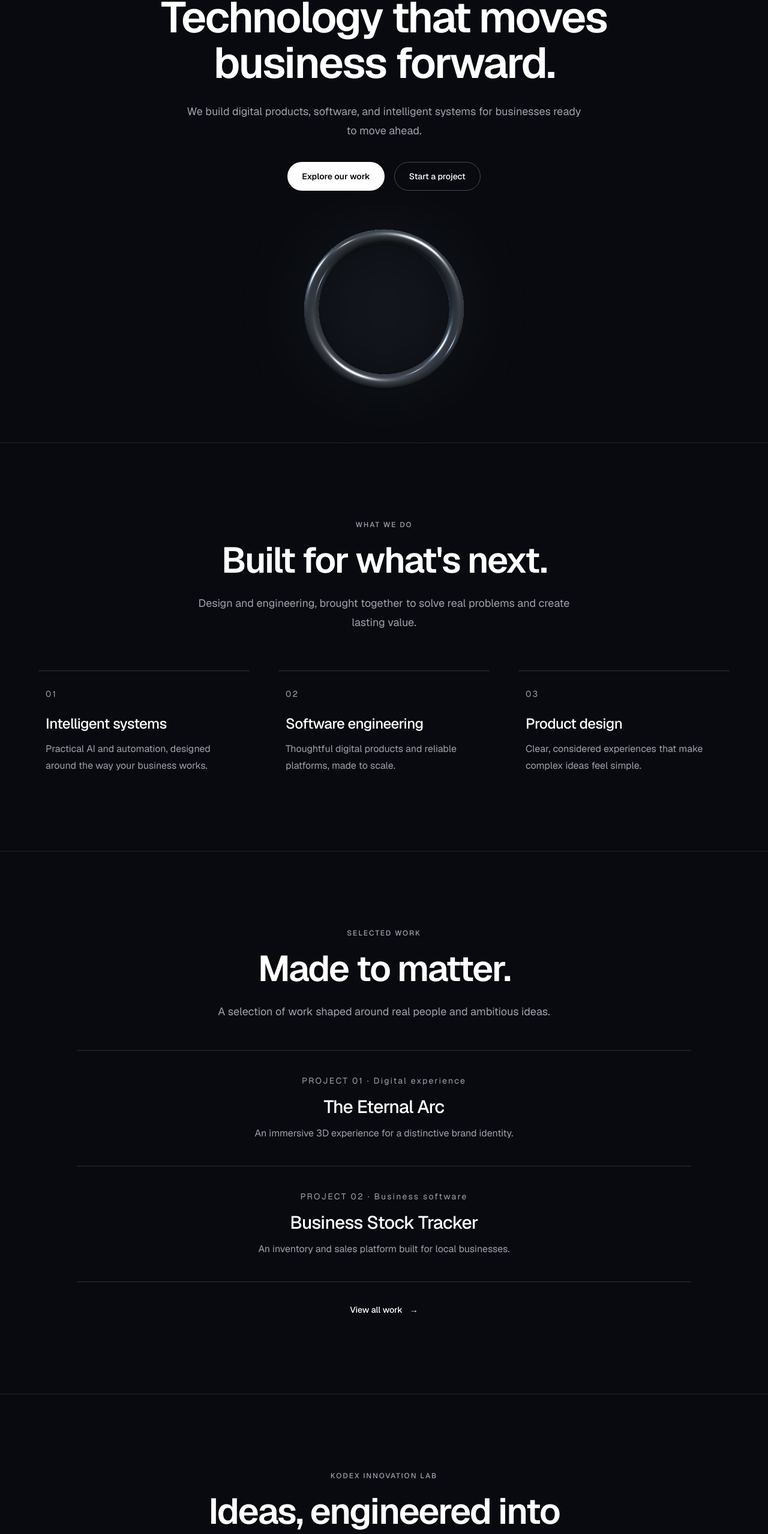
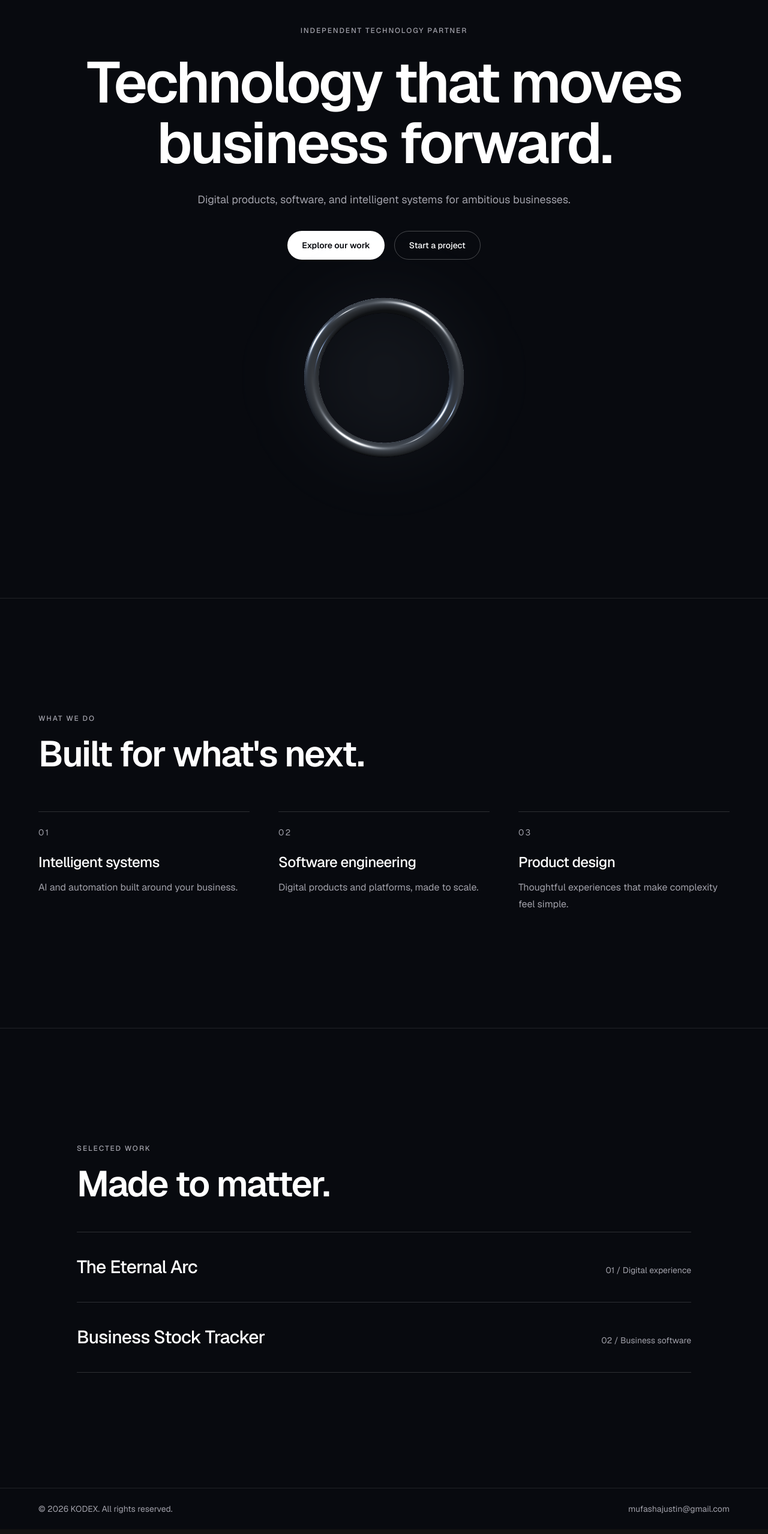
Before and after one commit to Justin-Mufasha/KODEX, a Next.js app: page / in a window 1280 px wide. Shown: the part 230-2788 px from the top of the page at 60% size. Built offline with nearby package versions, Linux system fonts and the light colour scheme.

Commit message:
Phase 3: Refined homepage to premium minimal design

```diff
--- a/app/page.tsx
+++ b/app/page.tsx
@@ -4,32 +4,27 @@ const services = [
   {
     number: "01",
     title: "Intelligent systems",
-    description:
-      "Practical AI and automation, designed around the way your business works.",
+    description: "AI and automation built around your business.",
   },
   {
     number: "02",
     title: "Software engineering",
-    description:
-      "Thoughtful digital products and reliable platforms, made to scale.",
+    description: "Digital products and platforms, made to scale.",
   },
   {
     number: "03",
     title: "Product design",
-    description:
-      "Clear, considered experiences that make complex ideas feel simple.",
+    description: "Thoughtful experiences that make complexity feel simple.",
   },
 ];
 
 const projects = [
   {
     title: "The Eternal Arc",
-    description: "An immersive 3D experience for a distinctive brand identity.",
     category: "Digital experience",
   },
   {
     title: "Business Stock Tracker",
-    description: "An inventory and sales platform built for local businesses.",
     category: "Business software",
   },
 ];
@@ -38,27 +33,26 @@ const sectionLabel =
   "text-xs font-medium uppercase tracking-[0.16em] text-[#A1A1AA]";
 const headingStyle =
   "font-semibold leading-[1.05] tracking-[-0.035em] text-white";
-const bodyStyle = "text-base leading-7 text-[#A1A1AA] sm:text-lg sm:leading-8";
 
 export default function Home() {
   return (
     <main className="bg-[#080A0F] text-white">
       <section
         aria-labelledby="home-heading"
-        className="flex min-h-[calc(100svh-5rem)] flex-col items-center justify-center overflow-hidden px-6 pb-12 pt-20 text-center sm:px-10 sm:pt-24 lg:px-16"
+        className="flex min-h-[calc(100svh-5rem)] flex-col items-center justify-center overflow-hidden px-6 py-32 text-center sm:px-10 sm:py-48 lg:px-16"
         id="home"
       >
         <div className="mx-auto w-full max-w-5xl">
           <p className={sectionLabel}>Independent technology partner</p>
           <h1
-            className={`${headingStyle} mx-auto mt-7 max-w-5xl text-5xl sm:text-6xl lg:text-7xl`}
+            className={`${headingStyle} mx-auto mt-7 max-w-5xl text-5xl sm:text-7xl lg:text-8xl`}
             id="home-heading"
           >
             Technology that moves business forward.
           </h1>
-          <p className={`${bodyStyle} mx-auto mt-7 max-w-2xl`}>
-            We build digital products, software, and intelligent systems for
-            businesses ready to move ahead.
+          <p className="mx-auto mt-7 max-w-2xl text-base leading-7 text-[#A1A1AA] sm:text-lg sm:leading-8">
+            Digital products, software, and intelligent systems for ambitious
+            businesses.
           </p>
           <div className="mt-9 flex flex-wrap items-center justify-center gap-4">
             <a
@@ -82,26 +76,22 @@ export default function Home() {
 
       <section
         aria-labelledby="services-heading"
-        className="border-t border-white/10 px-6 py-24 text-center sm:px-10 sm:py-32 lg:px-16"
+        className="border-t border-white/10 px-6 py-32 sm:px-10 sm:py-48 lg:px-16"
         id="services"
       >
         <div className="mx-auto max-w-7xl">
           <p className={sectionLabel}>What we do</p>
           <h2
-            className={`${headingStyle} mx-auto mt-5 max-w-3xl text-4xl sm:text-5xl lg:text-6xl`}
+            className={`${headingStyle} mt-5 max-w-3xl text-4xl sm:text-5xl lg:text-6xl`}
             id="services-heading"
           >
             Built for what&apos;s next.
           </h2>
-          <p className={`${bodyStyle} mx-auto mt-6 max-w-2xl`}>
-            Design and engineering, brought together to solve real problems and
-            create lasting value.
-          </p>
 
-          <div className="mt-16 grid grid-cols-1 gap-10 sm:gap-x-8 lg:grid-cols-3 lg:gap-12">
+          <div className="mt-16 grid grid-cols-1 gap-x-8 gap-y-12 sm:grid-cols-3 lg:gap-x-12">
             {services.map((service) => (
               <article
-                className="border-t border-white/15 px-3 pt-7 text-left"
+                className="border-t border-white/15 pt-6"
                 key={service.number}
               >
                 <p className="text-sm tracking-[0.16em] text-[#A1A1AA]">
@@ -110,7 +100,7 @@ export default function Home() {
                 <h3 className="mt-6 text-xl font-medium tracking-tight text-white sm:text-2xl">
                   {service.title}
                 </h3>
-                <p className="mx-auto mt-3 max-w-sm leading-7 text-[#A1A1AA]">
+                <p className="mt-3 max-w-sm leading-7 text-[#A1A1AA]">
                   {service.description}
                 </p>
               </article>
@@ -121,7 +111,7 @@ export default function Home() {
 
       <section
         aria-labelledby="work-heading"
-        className="border-t border-white/10 px-6 py-24 text-center sm:px-10 sm:py-32 lg:px-16"
+        className="border-t border-white/10 px-6 py-32 sm:px-10 sm:py-48 lg:px-16"
         id="work"
       >
         <div className="mx-auto max-w-5xl">
@@ -132,108 +122,23 @@ export default function Home() {
           >
             Made to matter.
           </h2>
-          <p className={`${bodyStyle} mx-auto mt-6 max-w-2xl`}>
-            A selection of work shaped around real people and ambitious ideas.
-          </p>
 
           <div className="mt-12 border-t border-white/15">
             {projects.map((project, index) => (
               <article
-                className="border-b border-white/15 px-4 py-8 sm:py-10"
+                className="flex flex-col gap-3 border-b border-white/15 py-8 sm:flex-row sm:items-baseline sm:justify-between sm:py-10"
                 key={project.title}
               >
-                <p className="text-sm tracking-[0.16em] text-[#A1A1AA]">
-                  PROJECT 0{index + 1} <span aria-hidden="true">·</span>{" "}
-                  {project.category}
-                </p>
-                <h3 className="mt-4 text-2xl font-medium tracking-tight text-white sm:text-3xl">
+                <h3 className="text-2xl font-medium tracking-tight text-white sm:text-3xl">
                   {project.title}
                 </h3>
-                <p className="mx-auto mt-3 max-w-xl leading-7 text-[#A1A1AA]">
-                  {project.description}
+                <p className="text-sm text-[#A1A1AA]">
+                  0{index + 1} <span aria-hidden="true">/</span>{" "}
+                  {project.category}
                 </p>
               </article>
             ))}
           </div>
-          <a
-            className="mt-9 inline-flex items-center gap-3 text-sm font-medium text-white transition-colors hover:text-[#A1A1AA] focus-visible:outline focus-visible:outline-2 focus-visible:outline-offset-4 focus-visible:outline-white"
-            href="/work"
-          >
-            View all work <span aria-hidden="true">→</span>
-          </a>
-        </div>
-      </section>
-
-      <section
-        aria-labelledby="innovation-heading"
-        className="border-t border-white/10 px-6 py-24 text-center sm:px-10 sm:py-32 lg:px-16"
-        id="innovation"
-      >
-        <div className="mx-auto max-w-4xl">
-          <p className={sectionLabel}>KODEX Innovation Lab</p>
-          <h2
-            className={`${headingStyle} mx-auto mt-5 max-w-3xl text-4xl sm:text-5xl lg:text-6xl`}
-            id="innovation-heading"
-          >
-            Ideas, engineered into reality.
-          </h2>
-          <p className={`${bodyStyle} mx-auto mt-6 max-w-2xl`}>
-            We explore emerging technologies and turn promising ideas into
-            purposeful products.
-          </p>
-          <a
-            className="mt-8 inline-flex items-center gap-3 text-sm font-medium text-white transition-colors hover:text-[#A1A1AA] focus-visible:outline focus-visible:outline-2 focus-visible:outline-offset-4 focus-visible:outline-white"
-            href="/innovation"
-          >
-            Discover the Innovation Lab
-            <span aria-hidden="true">→</span>
-          </a>
-        </div>
-      </section>
-
-      <section
-        aria-labelledby="about-heading"
-        className="border-t border-white/10 px-6 py-24 text-center sm:px-10 sm:py-32 lg:px-16"
-        id="about"
-      >
-        <div className="mx-auto max-w-4xl">
-          <h2
-            className={`${headingStyle} mx-auto mt-5 max-w-3xl text-4xl sm:text-5xl lg:text-6xl`}
-            id="about-heading"
-          >
-            Technology, on your terms.
-          </h2>
-          <p className={`${bodyStyle} mx-auto mt-6 max-w-2xl`}>
-            We are an independent technology partner helping organizations
-            solve complex challenges with care, clarity, and lasting progress.
-          </p>
-          <a
-            className="mt-8 inline-flex items-center gap-3 text-sm font-medium text-white transition-colors hover:text-[#A1A1AA] focus-visible:outline focus-visible:outline-2 focus-visible:outline-offset-4 focus-visible:outline-white"
-            href="/about"
-          >
-            More about KODEX <span aria-hidden="true">→</span>
-          </a>
-        </div>
-      </section>
-
-      <section
-        aria-labelledby="contact-heading"
-        className="border-t border-white/10 px-6 py-28 text-center sm:px-10 sm:py-36 lg:px-16"
-        id="contact"
-      >
-        <div className="mx-auto max-w-4xl">
-          <h2
-            className={`${headingStyle} mx-auto mt-5 max-w-3xl text-4xl sm:text-5xl lg:text-6xl`}
-            id="contact-heading"
-          >
-            Let&apos;s make it happen.
-          </h2>
-          <a
-            className="mt-8 inline-flex min-h-12 items-center justify-center rounded-full bg-white px-6 text-sm font-semibold text-[#080A0F] transition-colors hover:bg-[#E4E4E7] focus-visible:outline focus-visible:outline-2 focus-visible:outline-offset-4 focus-visible:outline-white"
-            href="/contact"
-          >
-            Talk to our team
-          </a>
         </div>
       </section>
     </main>
```
